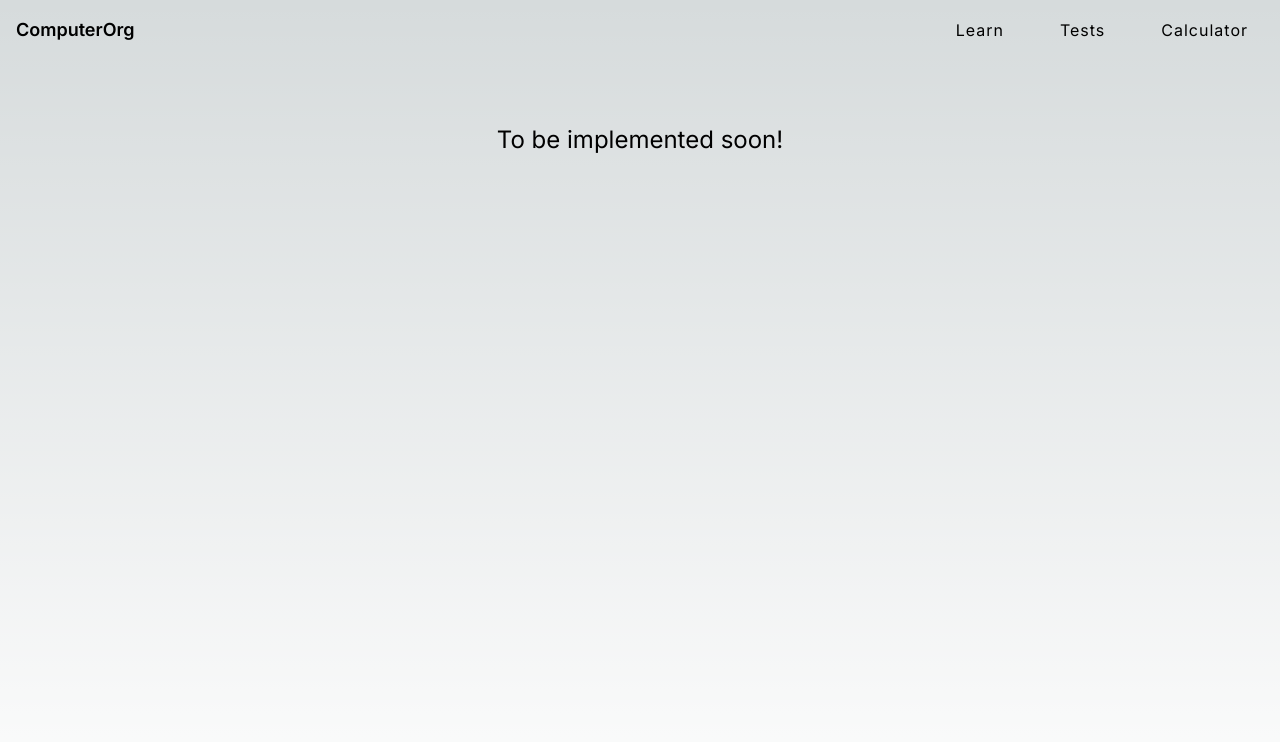
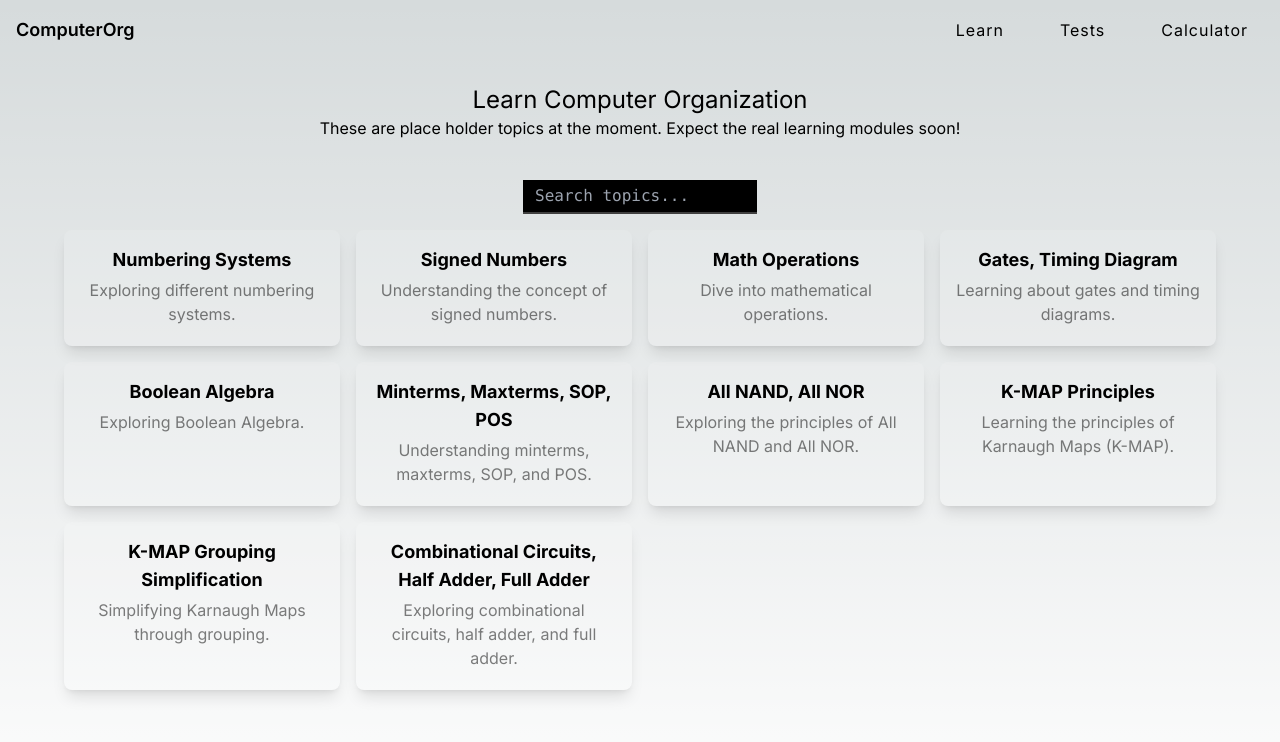
Before and after one commit to zain-zubair/computerorg, a Next.js app: page /learn in a window 1280 px wide. Shown: the top 742 px of the page. Built offline with nearby package versions, Linux system fonts and the light colour scheme.

Commit message:
Designed learn page

```diff
--- a/app/(app)/learn/page.tsx
+++ b/app/(app)/learn/page.tsx
@@ -1,7 +1,16 @@
+import TopicList from '@/components/TopicSearch';
+
 export default function LearnHome() {
   return (
-    <main className="flex min-h-screen justify-center p-6">
-      <h1 className="text-2xl p-10">To be implemented soon!</h1>
+    <main className="flex min-h-screen flex-col p-6">
+      <header className="items-center flex flex-col justify-center">
+        <h1 className="text-2xl ">Learn Computer Organization</h1>
+        <h2>
+          These are place holder topics at the moment. Expect the real learning
+          modules soon!
+        </h2>
+      </header>
+      <TopicList />
     </main>
   );
 }
--- /dev/null
+++ b/components/LearnCard.tsx
@@ -0,0 +1,24 @@
+import Link from 'next/link';
+
+export interface TopicProps {
+  title: string;
+  description: string;
+  link: string;
+}
+
+const LearnCard: React.FC<TopicProps> = ({ title, description, link }) => {
+  return (
+    <Link href={link}>
+      <div className="text-center group">
+        <div className="p-4">
+          <h2 className="text-lg font-bold mb-1 text-center">{title}</h2>
+          <p className="opacity-50 text-base mb-1 group-hover:opacity-90 duration-300 transition-opacity">
+            {description}
+          </p>
+        </div>
+      </div>
+    </Link>
+  );
+};
+
+export default LearnCard;
--- /dev/null
+++ b/components/TopicSearch.tsx
@@ -0,0 +1,48 @@
+'use client';
+
+import { useState } from 'react';
+import { learnTopics } from '@/content/learnCards';
+
+const TopicList = () => {
+  const [search, setSearch] = useState(''.toLowerCase());
+
+  const filteredTopics = learnTopics.filter(
+    (topic) =>
+      topic.props.title.toLowerCase().includes(search) ||
+      topic.props.description.toLowerCase().includes(search)
+  );
+
+  return (
+    <div className="p-10 flex flex-col items-center">
+      <input
+        className="px-3 py-1 font-mono bg-black outline-none border-b-2 border-white/25 hover:border-white/40 focus:border-white/80 mb-4"
+        placeholder="Search topics..."
+        type="text"
+        onChange={(e) => setSearch(e.target.value)}
+      />
+      <ul className="grid grid-cols-1 md:grid-cols-2 lg:grid-cols-4 gap-4">
+        {filteredTopics.map((topic, index) => (
+          <li
+            key={index}
+            className="bg-white/10 rounded-lg shadow-lg overflow-hidden group col-span-1 md:col-span-1 lg:col-span-1"
+          >
+            {topic}
+          </li>
+        ))}
+      </ul>
+    </div>
+  );
+};
+
+export default TopicList;
+
+{
+  /*
+<input
+    type="text"
+    placeholder="Search topics..."
+    onChange={(e) => setSearchTerm(e.target.value)}
+    className="p-2 mb-4 border rounded bg-black interactive"
+/>
+  */
+}
--- /dev/null
+++ b/content/learnCards.tsx
@@ -0,0 +1,64 @@
+import LearnCard from '@/components/LearnCard';
+
+export const learnTopics = [
+  <LearnCard
+    key={1}
+    title="Numbering Systems"
+    description="Exploring different numbering systems."
+    link="/learn/"
+  />,
+  <LearnCard
+    key={2}
+    title="Signed Numbers"
+    description="Understanding the concept of signed numbers."
+    link="/learn/"
+  />,
+  <LearnCard
+    key={3}
+    title="Math Operations"
+    description="Dive into mathematical operations."
+    link="/learn/"
+  />,
+  <LearnCard
+    key={4}
+    title="Gates, Timing Diagram"
+    description="Learning about gates and timing diagrams."
+    link="/learn/"
+  />,
+  <LearnCard
+    key={5}
+    title="Boolean Algebra"
+    description="Exploring Boolean Algebra."
+    link="/learn/"
+  />,
+  <LearnCard
+    key={6}
+    title="Minterms, Maxterms, SOP, POS"
+    description="Understanding minterms, maxterms, SOP, and POS."
+    link="/learn/"
+  />,
+  <LearnCard
+    key={7}
+    title="All NAND, All NOR"
+    description="Exploring the principles of All NAND and All NOR."
+    link="/learn/"
+  />,
+  <LearnCard
+    key={8}
+    title="K-MAP Principles"
+    description="Learning the principles of Karnaugh Maps (K-MAP)."
+    link="/learn/"
+  />,
+  <LearnCard
+    key={9}
+    title="K-MAP Grouping Simplification"
+    description="Simplifying Karnaugh Maps through grouping."
+    link="/learn/"
+  />,
+  <LearnCard
+    key={10}
+    title="Combinational Circuits, Half Adder, Full Adder"
+    description="Exploring combinational circuits, half adder, and full adder."
+    link="/learn/"
+  />,
+];
```
